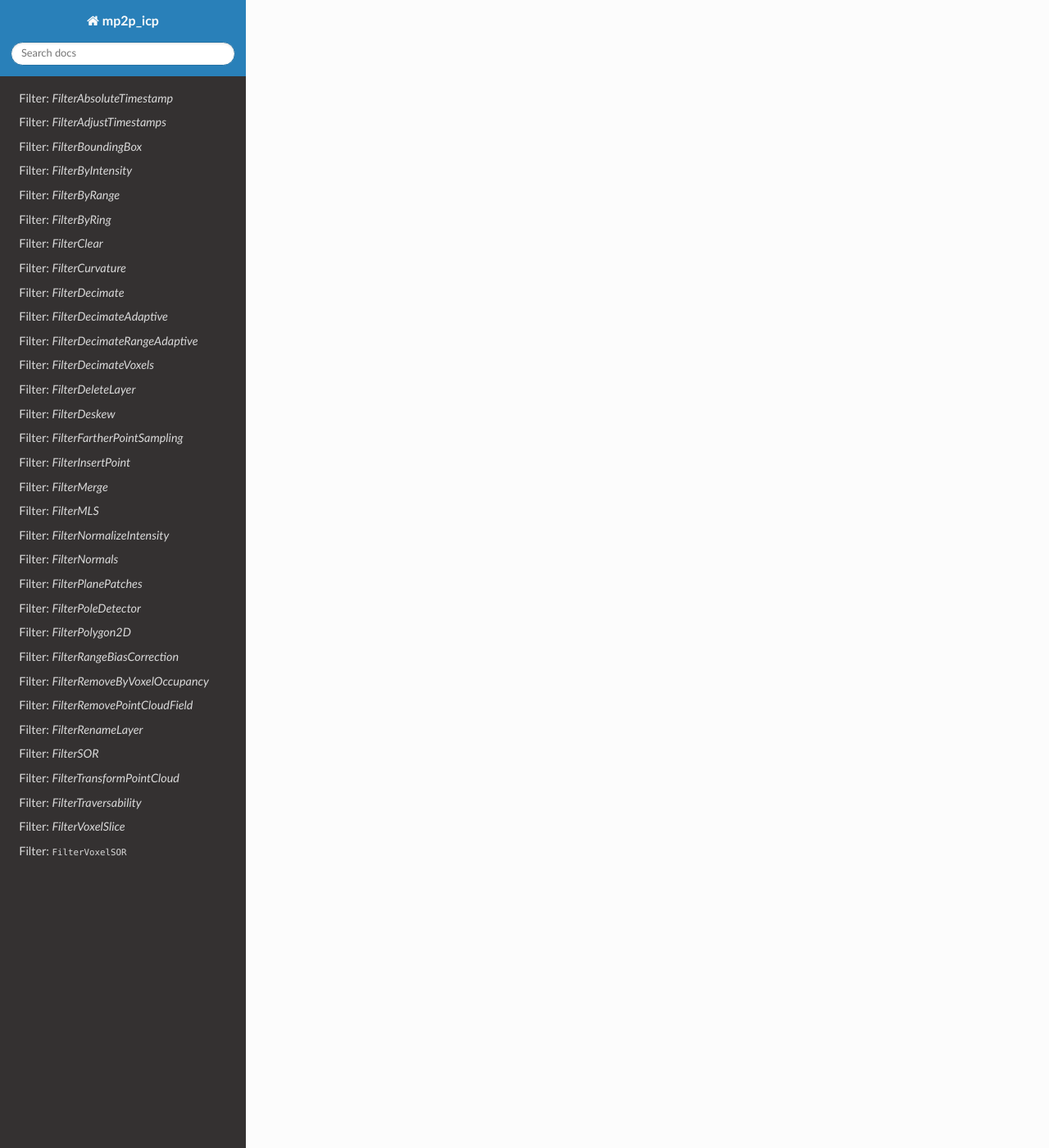
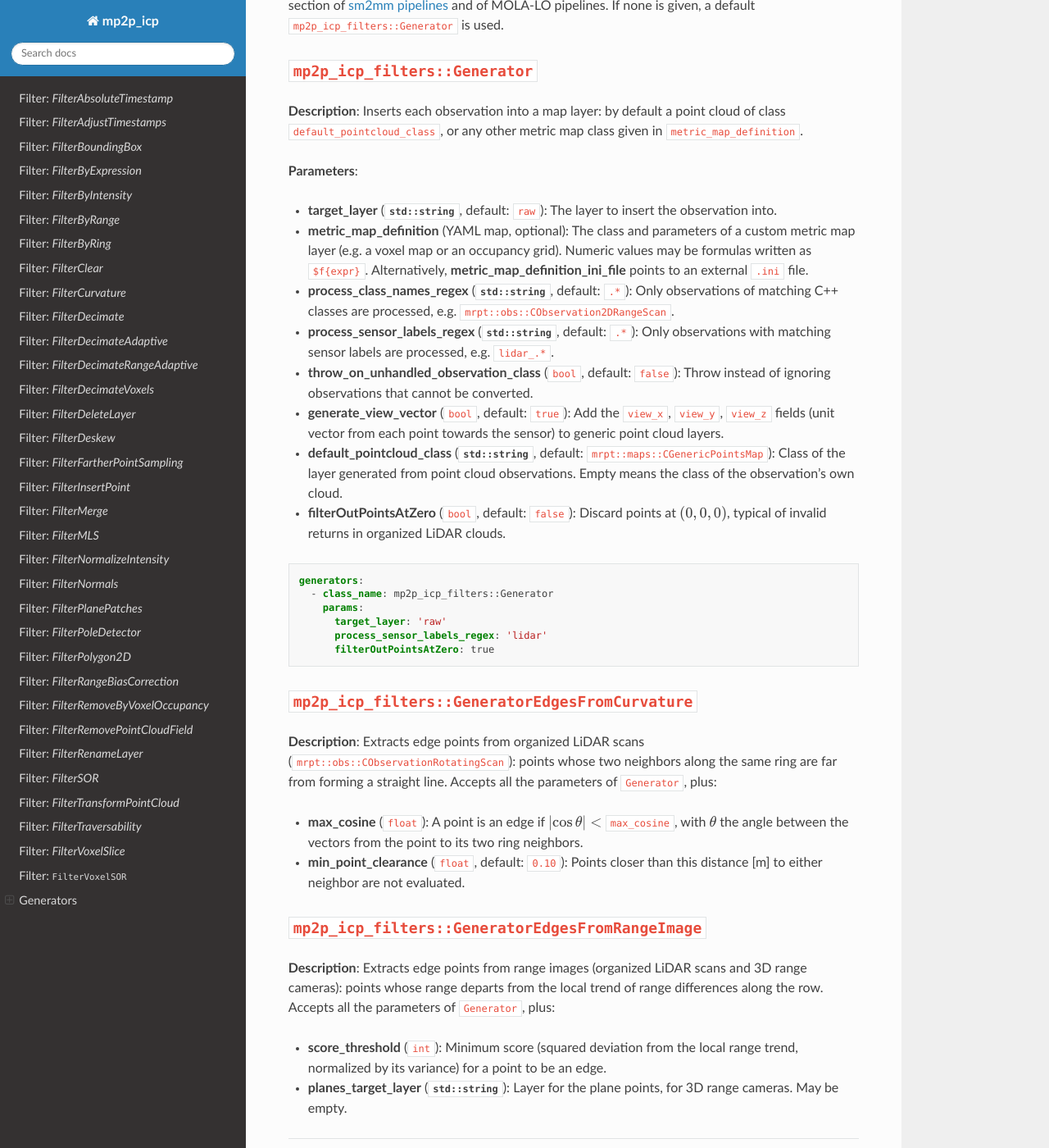
Before and after one commit to MOLAorg/mp2p_icp, a Sphinx documentation site: the page built from docs/source/mp2p_icp_filters.rst, in a window 1280 px wide and 1400 px high, scrolled down 40520 px. Shown: the whole window at 82% size. Built offline with Sphinx 7.4.7 and the Read the Docs theme 3.1.0, drawn with Linux system fonts in a browser that asks for light colours; comment, search, counter and statistics services are not loaded; some of the changed text lies outside the part shown.

Commit message:
docs: document FilterByExpression and the generators
FilterByExpression and the Generator classes, used by every sm2mm and
MOLA-LO pipeline, were missing from the filters reference.

```diff
--- a/docs/source/mp2p_icp_filters.rst
+++ b/docs/source/mp2p_icp_filters.rst
@@ -157,6 +157,41 @@ Filter: `FilterBoundingBox`
 
 .. image:: bounding_box_example.png
    :alt: Screenshot showing point cloud before and after applying FilterBoundingBox
+
+|
+
+---
+
+Filter: `FilterByExpression`
+----------------------------
+
+**Description**: Evaluates a mathematical or logical expression for each point, and moves the points
+for which it is positive to one output layer, and the rest to another one. Expressions use the
+`ExprTk <https://github.com/ArashPartow/exprtk>`_ syntax, and may use as variables the coordinates
+``x``, ``y``, ``z`` and any other point field of the input cloud (e.g. ``intensity``, ``ring``).
+
+**Parameters**:
+
+* **input\_pointcloud\_layer** (:cpp:type:`std::string`): The input point cloud layer name.
+
+* **expression** (:cpp:type:`std::string`): The expression to evaluate per point, e.g. ``"ring > 10"``
+  or ``"x^2 + y^2 < 4.0"``.
+
+* **output\_layer\_passed** (:cpp:type:`std::string`, optional): Output layer for points where the expression is :math:`> 0`.
+
+* **output\_layer\_not\_passed** (:cpp:type:`std::string`, optional): Output layer for points where the expression is :math:`\leq 0`.
+
+At least one of the two output layers must be given.
+
+.. code-block:: yaml
+
+    filters:
+      #...
+      - class_name: mp2p_icp_filters::FilterByExpression
+        params:
+          input_pointcloud_layer: 'raw'
+          expression: 'x^2 + y^2 < 25.0 and intensity > 0.2'
+          output_layer_passed: 'near_bright'
 
 |
 
@@ -1561,3 +1596,82 @@ This localized approach dramatically reduces computational cost by limiting KD-t
 **Performance notes:** The voxel-based approach provides substantial speedup over global SOR, especially for large point clouds (>1M points).
 Typical speedup factors range from 5-20× depending on point cloud density and voxel size. The ``use_tsl_robin_map`` option enables
 further optimization using a high-performance hash map implementation.
+
+|
+
+---
+
+Generators
+----------
+
+**Generators** are the first stage of a pipeline: they convert each raw sensor observation into
+one or more map layers, on which the filters above then operate. They are listed in the
+``generators:`` section of :ref:`sm2mm pipelines <sm2mm_pipelines>` and of MOLA-LO pipelines.
+If none is given, a default ``mp2p_icp_filters::Generator`` is used.
+
+``mp2p_icp_filters::Generator``
+~~~~~~~~~~~~~~~~~~~~~~~~~~~~~~~
+
+**Description**: Inserts each observation into a map layer: by default a point cloud of class
+``default_pointcloud_class``, or any other metric map class given in ``metric_map_definition``.
+
+**Parameters**:
+
+* **target\_layer** (:cpp:type:`std::string`, default: ``raw``): The layer to insert the observation into.
+
+* **metric\_map\_definition** (YAML map, optional): The class and parameters of a custom metric map
+  layer (e.g. a voxel map or an occupancy grid). Numeric values may be formulas written as ``$f{expr}``.
+  Alternatively, **metric\_map\_definition\_ini\_file** points to an external ``.ini`` file.
+
+* **process\_class\_names\_regex** (:cpp:type:`std::string`, default: ``.*``): Only observations of matching
+  C++ classes are processed, e.g. ``mrpt::obs::CObservation2DRangeScan``.
+
+* **process\_sensor\_labels\_regex** (:cpp:type:`std::string`, default: ``.*``): Only observations with matching
+  sensor labels are processed, e.g. ``lidar_.*``.
+
+* **throw\_on\_unhandled\_observation\_class** (``bool``, default: ``false``): Throw instead of ignoring
+  observations that cannot be converted.
+
+* **generate\_view\_vector** (``bool``, default: ``true``): Add the ``view_x``, ``view_y``, ``view_z`` fields
+  (unit vector from each point towards the sensor) to generic point cloud layers.
+
+* **default\_pointcloud\_class** (:cpp:type:`std::string`, default: ``mrpt::maps::CGenericPointsMap``): Class of
+  the layer generated from point cloud observations. Empty means the class of the observation's own cloud.
+
+* **filterOutPointsAtZero** (``bool``, default: ``false``): Discard points at :math:`(0,0,0)`, typical of
+  invalid returns in organized LiDAR clouds.
+
+.. code-block:: yaml
+
+    generators:
+      - class_name: mp2p_icp_filters::Generator
+        params:
+          target_layer: 'raw'
+          process_sensor_labels_regex: 'lidar'
+          filterOutPointsAtZero: true
+
+``mp2p_icp_filters::GeneratorEdgesFromCurvature``
+~~~~~~~~~~~~~~~~~~~~~~~~~~~~~~~~~~~~~~~~~~~~~~~~~
+
+**Description**: Extracts edge points from organized LiDAR scans (``mrpt::obs::CObservationRotatingScan``):
+points whose two neighbors along the same ring are far from forming a straight line. Accepts all the
+parameters of ``Generator``, plus:
+
+* **max\_cosine** (``float``): A point is an edge if :math:`|\cos \theta| <` ``max_cosine``, with :math:`\theta`
+  the angle between the vectors from the point to its two ring neighbors.
+
+* **min\_point\_clearance** (``float``, default: ``0.10``): Points closer than this distance [m] to either
+  neighbor are not evaluated.
+
+``mp2p_icp_filters::GeneratorEdgesFromRangeImage``
+~~~~~~~~~~~~~~~~~~~~~~~~~~~~~~~~~~~~~~~~~~~~~~~~~~
+
+**Description**: Extracts edge points from range images (organized LiDAR scans and 3D range cameras):
+points whose range departs from the local trend of range differences along the row. Accepts all the
+parameters of ``Generator``, plus:
+
+* **score\_threshold** (``int``): Minimum score (squared deviation from the local range trend, normalized by
+  its variance) for a point to be an edge.
+
+* **planes\_target\_layer** (:cpp:type:`std::string`): Layer for the plane points, for 3D range cameras.
+  May be empty.
```
